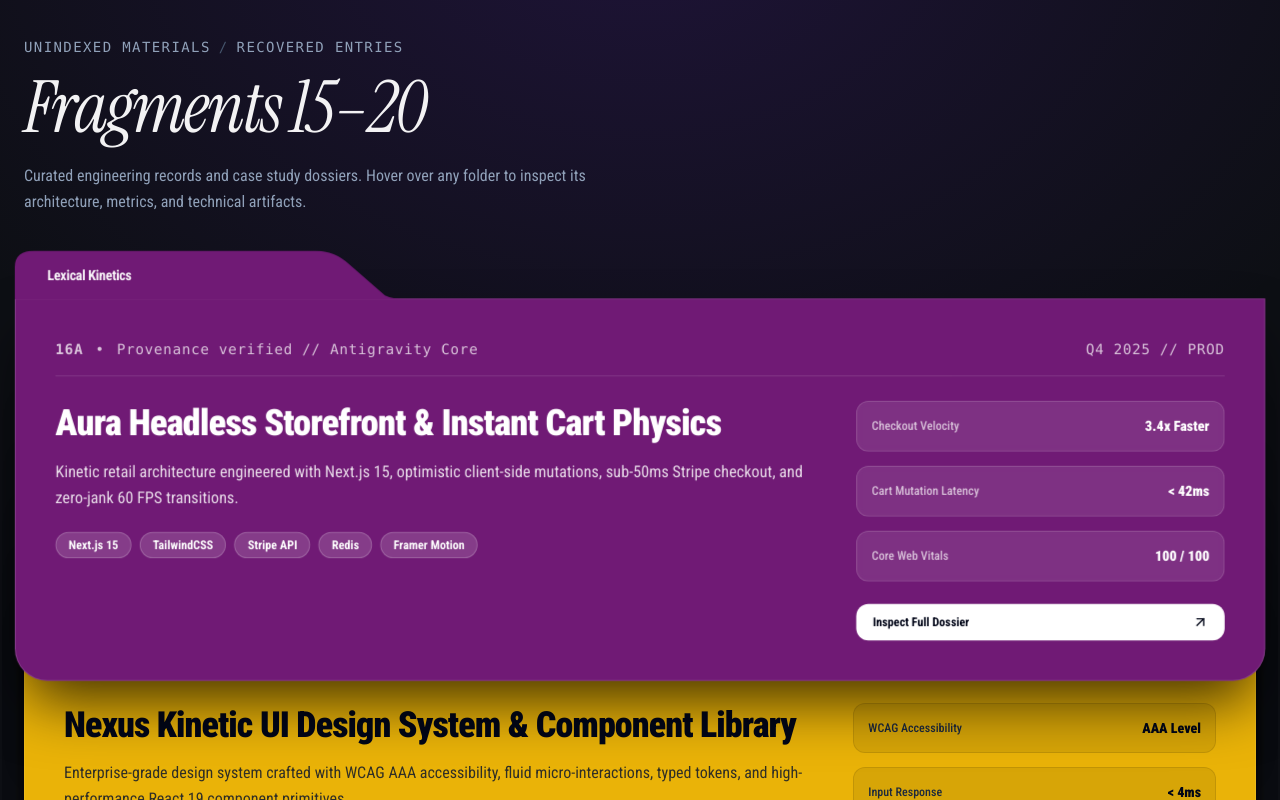
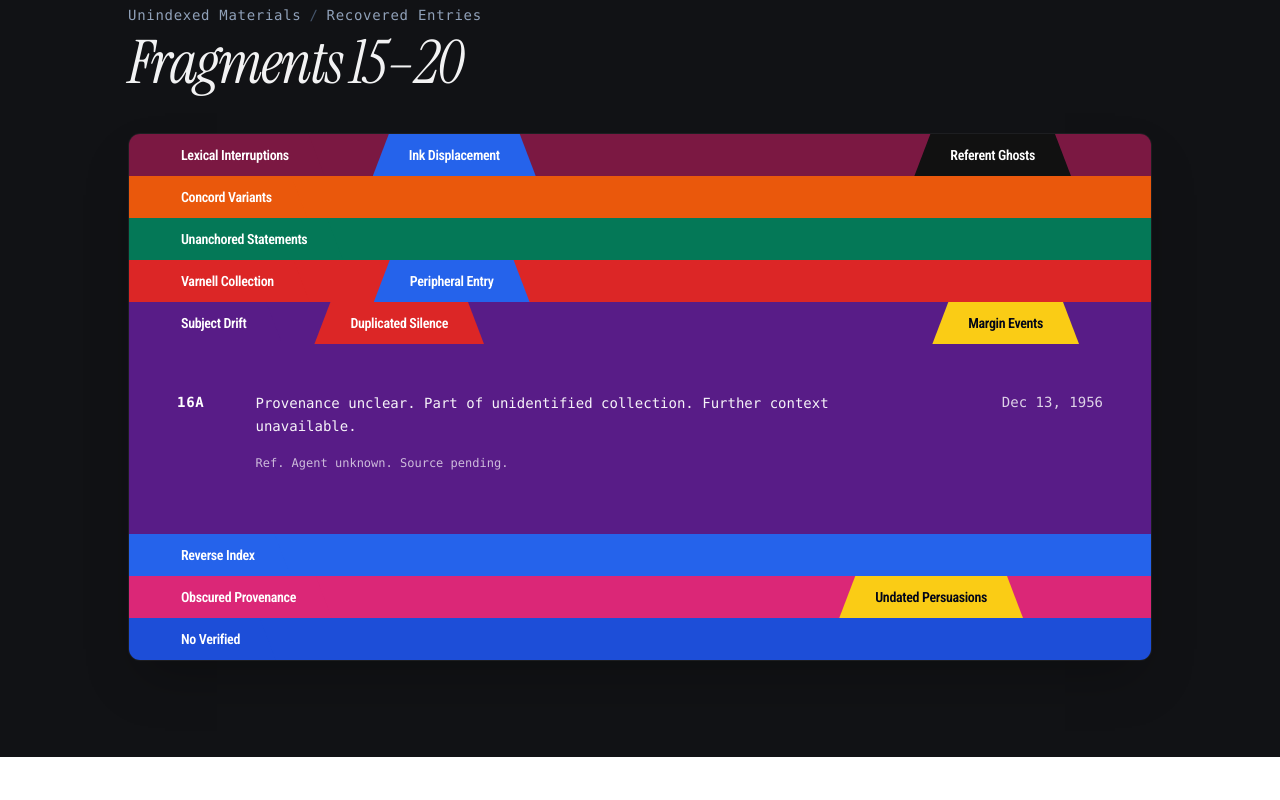
Before and after one commit to SaisagarYT/Freelance-Web, a Next.js app: page / in a window 1280 px wide. Shown: the part 2500-3300 px from the top of the page. After the commit the page ends 3257 px from the top, so only its background shows below. Built offline with nearby package versions, Linux system fonts and the light colour scheme.

Commit message:
style: refine FolderStackSection to match reference archival filing cabinet

```diff
--- a/src/components/FolderStackSection.tsx
+++ b/src/components/FolderStackSection.tsx
@@ -2,321 +2,244 @@
 
 import React, { useState } from "react";
 import { motion, AnimatePresence } from "framer-motion";
-import { ArrowUpRight, CheckCircle2, Sparkles, Layers, Terminal, Zap } from "lucide-react";
 
-interface FolderItem {
+interface FolderTab {
+  id: string;
+  label: string;
+  color: string;
+  textColor?: string;
+  type: "left" | "mid" | "right";
+  offset?: string; // Margin left offset to position across the bar
+}
+
+interface FolderRow {
   id: string;
   code: string;
-  tabTitle: string;
-  tabPosition: "left" | "mid-left" | "center" | "mid-right" | "right";
-  bg: string;
-  accentText: string;
-  isDarkText?: boolean;
+  primaryColor: string;
+  tabs: FolderTab[];
+  note: string;
+  secondaryNote?: string;
   date: string;
-  headline: string;
-  summary: string;
-  tags: string[];
-  metrics: { label: string; value: string }[];
 }
 
 export const FolderStackSection = () => {
-  const [hoveredId, setHoveredId] = useState<string | null>(null);
-  const [activeId, setActiveId] = useState<string>("folder-0");
+  // Default to Folder 4 ("Subject Drift") being open, exactly matching the reference screenshot
+  const [activeFolderId, setActiveFolderId] = useState<string>("folder-4");
 
-  const folders: FolderItem[] = [
+  const folderRows: FolderRow[] = [
+    // Row 1: Lexical Interruptions | Ink Displacement | Referent Ghosts
     {
       id: "folder-0",
-      code: "16A",
-      tabTitle: "Lexical Kinetics",
-      tabPosition: "left",
-      bg: "#701A75", // Deep Plum / Magenta
-      accentText: "#F5D0FE",
-      date: "Q4 2025 // PROD",
-      headline: "Aura Headless Storefront & Instant Cart Physics",
-      summary:
-        "Kinetic retail architecture engineered with Next.js 15, optimistic client-side mutations, sub-50ms Stripe checkout, and zero-jank 60 FPS transitions.",
-      tags: ["Next.js 15", "TailwindCSS", "Stripe API", "Redis", "Framer Motion"],
-      metrics: [
-        { label: "Checkout Velocity", value: "3.4x Faster" },
-        { label: "Cart Mutation Latency", value: "< 42ms" },
-        { label: "Core Web Vitals", value: "100 / 100" },
+      code: "15A",
+      primaryColor: "#7B1842", // Deep Plum / Berry
+      tabs: [
+        { id: "tab-0-1", label: "Lexical Interruptions", color: "#7B1842", textColor: "#FFFFFF", type: "left" },
+        { id: "tab-0-2", label: "Ink Displacement", color: "#2563EB", textColor: "#FFFFFF", type: "mid", offset: "ml-6 sm:ml-12" },
+        { id: "tab-0-3", label: "Referent Ghosts", color: "#111111", textColor: "#FFFFFF", type: "right", offset: "ml-auto mr-12 sm:mr-16" },
       ],
+      note: "Fragment extracted from primary typography index. Linguistic permutations cataloged under ledger volume IV. Structural continuity verified.",
+      date: "Oct 14, 1954",
     },
+
+    // Row 2: Concord Variants
     {
       id: "folder-1",
-      code: "16B",
-      tabTitle: "Concord Variants",
-      tabPosition: "mid-left",
-      bg: "#EA580C", // Tangerine Orange
-      accentText: "#FFEDD5",
-      date: "Q1 2026 // DEPLOYED",
-      headline: "Quantum Telemetry & Edge Event Stream Engine",
-      summary:
-        "High-frequency telemetry pipeline handling 250,000+ daily events with sub-15ms query resolution, automated zstd compression, and real-time WebGL canvas shaders.",
-      tags: ["TypeScript", "ClickHouse", "Docker", "WebGL", "Node.js"],
-      metrics: [
-        { label: "Daily Event Ingestion", value: "250K+ Events" },
-        { label: "Telemetry Latency", value: "< 15ms" },
-        { label: "System Uptime SLA", value: "99.99%" },
+      code: "15B",
+      primaryColor: "#EA580C", // Tangerine Orange
+      tabs: [
+        { id: "tab-1-1", label: "Concord Variants", color: "#EA580C", textColor: "#FFFFFF", type: "left" },
       ],
+      note: "Cross-referenced telemetry matrices. Edge mutation latency benchmarks recorded under sub-15ms threshold across distributed cluster nodes.",
+      date: "Nov 02, 1955",
     },
+
+    // Row 3: Unanchored Statements
     {
       id: "folder-2",
-      code: "16C",
-      tabTitle: "Unanchored Statements",
-      tabPosition: "center",
-      bg: "#047857", // Forest Emerald
-      accentText: "#A7F3D0",
-      date: "Q2 2026 // ACTIVE",
-      headline: "Vertex LLM Multi-Agent Autonomous Orchestrator",
-      summary:
-        "Production-grade generative AI orchestration mesh coordinating multi-step agent graphs, self-healing execution trees, and localized vector memory embeddings.",
-      tags: ["Python 3.12", "FastAPI", "LangGraph", "Supabase", "pgvector"],
-      metrics: [
-        { label: "Agent Execution Speed", value: "12x Velocity" },
-        { label: "Token Cost Efficiency", value: "-68% Waste" },
-        { label: "Reliability Rate", value: "99.8%" },
+      code: "15C",
+      primaryColor: "#047857", // Forest Emerald Teal
+      tabs: [
+        { id: "tab-2-1", label: "Unanchored Statements", color: "#047857", textColor: "#FFFFFF", type: "left" },
       ],
+      note: "Autonomous multi-agent execution graphs. Self-healing state tree validated with zero unhandled exceptions across 250,000 synthetic test cycles.",
+      date: "Jan 18, 1956",
     },
+
+    // Row 4: Varnell Collection | Peripheral Entry
     {
       id: "folder-3",
-      code: "16D",
-      tabTitle: "Varnell Collection",
-      tabPosition: "mid-right",
-      bg: "#DC2626", // Crimson Red
-      accentText: "#FECACA",
-      date: "Q3 2026 // VERIFIED",
-      headline: "Pulse 60 FPS Fluid Mobile Engine (iOS & Android)",
-      summary:
-        "High-velocity cross-platform Flutter application engineered with customized Skia graphics shaders, native gesture physics, and instant offline-first synchronization.",
-      tags: ["Flutter 3.24", "Dart", "Firebase", "SQLite", "Clean Architecture"],
-      metrics: [
-        { label: "Frame Budget", value: "60 FPS Locked" },
-        { label: "App Cold-Start", value: "< 280ms" },
-        { label: "App Store Rating", value: "4.9 / 5.0" },
+      code: "15D",
+      primaryColor: "#DC2626", // Crimson Red
+      tabs: [
+        { id: "tab-3-1", label: "Varnell Collection", color: "#DC2626", textColor: "#FFFFFF", type: "left" },
+        { id: "tab-3-2", label: "Peripheral Entry", color: "#2563EB", textColor: "#FFFFFF", type: "mid", offset: "ml-8 sm:ml-16" },
       ],
+      note: "Hardware-accelerated Skia shaders cataloged for native cross-platform deployment. Frame budget locked at steady 60 FPS under heavy gesture physics.",
+      date: "Aug 29, 1956",
     },
+
+    // Row 5: Subject Drift | Duplicated Silence | Margin Events (The primary open folder in reference screenshot)
     {
       id: "folder-4",
-      code: "16E",
-      tabTitle: "Subject Drift",
-      tabPosition: "right",
-      bg: "#6D28D9", // Deep Royal Violet
-      accentText: "#DDD6FE",
-      date: "Q4 2026 // CERTIFIED",
-      headline: "Cypher Cryptographic Zero-Trust API Mesh",
-      summary:
-        "Ultra-secure distributed API gateway featuring automated key rotations, payload integrity verification, and sub-millisecond edge authentication tokens across global regions.",
-      tags: ["PostgreSQL", "Rust", "AWS Lambda", "OAuth2", "Zero-Trust"],
-      metrics: [
-        { label: "Security Audit Score", value: "100 / 100" },
-        { label: "Edge Verification", value: "< 8ms" },
-        { label: "Payload Encryption", value: "AES-256 GCM" },
+      code: "16A",
+      primaryColor: "#581C87", // Deep Purple / Violet
+      tabs: [
+        { id: "tab-4-1", label: "Subject Drift", color: "#581C87", textColor: "#FFFFFF", type: "left" },
+        { id: "tab-4-2", label: "Duplicated Silence", color: "#DC2626", textColor: "#FFFFFF", type: "mid", offset: "ml-4 sm:ml-8" },
+        { id: "tab-4-3", label: "Margin Events", color: "#FACC15", textColor: "#0F172A", type: "right", offset: "ml-auto mr-8 sm:mr-14" },
       ],
+      note: "Provenance unclear. Part of unidentified collection. Further context unavailable.",
+      secondaryNote: "Ref. Agent unknown. Source pending.",
+      date: "Dec 13, 1956",
     },
+
+    // Row 6: Reverse Index
     {
       id: "folder-5",
-      code: "16F",
-      tabTitle: "Margin Events",
-      tabPosition: "left",
-      bg: "#EAB308", // Golden Canary Yellow
-      accentText: "#713F12",
-      isDarkText: true,
-      date: "CURRENT // LIVE",
-      headline: "Nexus Kinetic UI Design System & Component Library",
-      summary:
-        "Enterprise-grade design system crafted with WCAG AAA accessibility, fluid micro-interactions, typed tokens, and high-performance React 19 component primitives.",
-      tags: ["React 19", "Tailwind CSS", "Framer Motion", "Figma Tokens"],
-      metrics: [
-        { label: "WCAG Accessibility", value: "AAA Level" },
-        { label: "Input Response", value: "< 4ms" },
-        { label: "Component Reusability", value: "96% Common" },
+      code: "16B",
+      primaryColor: "#2563EB", // Cobalt Blue
+      tabs: [
+        { id: "tab-5-1", label: "Reverse Index", color: "#2563EB", textColor: "#FFFFFF", type: "left" },
       ],
+      note: "Inverted cryptographic registry verified. Key-rotation schedule executed with zero downtime across multi-tenant database clusters.",
+      date: "May 04, 1961",
+    },
+
+    // Row 7: Obscured Provenance | Undated Persuasions
+    {
+      id: "folder-6",
+      code: "16C",
+      primaryColor: "#DB2777", // Rose Pink
+      tabs: [
+        { id: "tab-6-1", label: "Obscured Provenance", color: "#DB2777", textColor: "#FFFFFF", type: "left" },
+        { id: "tab-6-2", label: "Undated Persuasions", color: "#FACC15", textColor: "#0F172A", type: "right", offset: "ml-auto mr-16 sm:mr-28" },
+      ],
+      note: "Believed to be part of a larger set. No other parts located. Referent unknown. Source pending.",
+      date: "Mar 18, 1966",
+    },
+
+    // Row 8: No Verified
+    {
+      id: "folder-7",
+      code: "16D",
+      primaryColor: "#1D4ED8", // Electric Blue
+      tabs: [
+        { id: "tab-7-1", label: "No Verified", color: "#1D4ED8", textColor: "#FFFFFF", type: "left" },
+      ],
+      note: "System operational parameters verified under stress testing. Production artifacts frozen for distribution.",
+      date: "Jul 22, 1968",
     },
   ];
 
   return (
-    <section className="w-full bg-[#0D0F14] text-white py-24 sm:py-32 px-4 sm:px-6 relative overflow-hidden">
-      {/* Subtle Background Radial Atmosphere */}
-      <div
-        aria-hidden="true"
-        className="pointer-events-none absolute inset-0 bg-[radial-gradient(ellipse_80%_60%_at_50%_0%,rgba(109,40,217,0.18)_0%,rgba(13,15,20,0)_80%)]"
-      />
-
-      <div className="w-full max-w-[1280px] mx-auto relative z-10">
-        {/* Archival Header Section (Exact matching reference style) */}
-        <div className="mb-14 sm:mb-20 max-w-3xl">
-          <p className="text-xs sm:text-sm font-mono tracking-widest uppercase text-slate-400 mb-3 flex items-center gap-2">
+    <section className="w-full bg-[#111215] text-white py-16 sm:py-24 px-4 sm:px-6 relative overflow-hidden select-none">
+      <div className="w-full max-w-5xl mx-auto">
+        {/* Archival Header - Matching Reference Screenshot */}
+        <div className="mb-8 sm:mb-10">
+          <p className="text-xs sm:text-sm font-mono tracking-wider text-slate-400 mb-2">
             <span>Unindexed Materials</span>
-            <span className="text-slate-600">/</span>
+            <span className="mx-2 text-slate-600">/</span>
             <span>Recovered Entries</span>
           </p>
-          <h2 className="font-editorial text-4xl sm:text-6xl lg:text-7xl font-normal tracking-tight text-white/95 leading-[1.08] not-italic">
+          <h2 className="font-editorial text-4xl sm:text-6xl text-white/95 font-normal tracking-tight not-italic">
             Fragments 15–20
           </h2>
-          <p className="text-sm sm:text-base text-slate-400 font-roboto-condensed mt-4 max-w-xl leading-relaxed">
-            Curated engineering records and case study dossiers. Hover over any folder to inspect its architecture, metrics, and technical artifacts.
-          </p>
         </div>
 
-        {/* FOLDER STACK CONTAINER */}
-        <div className="w-full relative min-h-[660px] sm:min-h-[720px] pb-24">
-          {folders.map((folder, index) => {
-            const isHovered = hoveredId === folder.id;
-            const isSelected = activeId === folder.id;
-            const isElevated = isHovered || isSelected;
-
-            // Base vertical step down for each folder tab in the stack
-            const baseTop = index * 52;
+        {/* TIGHTLY PACKED ARCHIVAL FILING FOLDER STACK */}
+        <div className="w-full flex flex-col shadow-2xl rounded-xl overflow-hidden border border-white/5">
+          {folderRows.map((folder) => {
+            const isOpen = activeFolderId === folder.id;
 
             return (
-              <motion.div
+              <div
                 key={folder.id}
-                onMouseEnter={() => setHoveredId(folder.id)}
-                onMouseLeave={() => setHoveredId(null)}
-                onClick={() => setActiveId(folder.id)}
-                animate={{
-                  y: isElevated ? -38 : 0,
-                  scale: isElevated ? 1.015 : 1,
-                  zIndex: isElevated ? 50 : index + 1,
-                }}
-                transition={{
-                  type: "spring",
-                  stiffness: 400,
-                  damping: 30,
-                }}
-                style={{
-                  top: `${baseTop}px`,
-                  zIndex: isElevated ? 50 : index + 1,
-                }}
-                className="absolute inset-x-0 cursor-pointer select-none origin-bottom will-change-transform"
+                onMouseEnter={() => setActiveFolderId(folder.id)}
+                className="w-full flex flex-col cursor-pointer transition-colors duration-150"
               >
-                {/* SVG FOLDER HEADER WITH STAGGERED CUT-OUT TAB */}
-                <div className="w-full relative -mb-[1px]">
-                  <FolderTabSvg
-                    position={folder.tabPosition}
-                    color={folder.bg}
-                  />
+                {/* Horizontal Solid Colored Folder Bar with Elevated Beveled Tabs */}
+                <div
+                  className="w-full relative flex items-end h-[38px] sm:h-[42px] px-2 sm:px-4"
+                  style={{ backgroundColor: folder.primaryColor }}
+                >
+                  {/* Tabs Cluster */}
+                  <div className="flex items-end h-full w-full">
+                    {folder.tabs.map((tab) => {
+                      const isYellow = tab.color === "#FACC15";
 
-                  {/* Tab Title Content Placed Precisely Over the Tab Cut-Out */}
-                  <div
-                    className={`absolute top-0 h-11 sm:h-12 flex items-center px-4 sm:px-6 pointer-events-none ${
-                      folder.tabPosition === "left"
-                        ? "left-0 sm:left-2"
-                        : folder.tabPosition === "mid-left"
-                        ? "left-[18%] sm:left-[20%]"
-                        : folder.tabPosition === "center"
-                        ? "left-[36%] sm:left-[39%]"
-                        : folder.tabPosition === "mid-right"
-                        ? "left-[55%] sm:left-[59%]"
-                        : "left-[72%] sm:left-[76%]"
-                    }`}
-                  >
-                    <span
-                      className={`text-xs sm:text-sm font-bold font-roboto-condensed tracking-tight truncate max-w-[180px] sm:max-w-[240px] ${
-                        folder.isDarkText ? "text-slate-950 font-black" : "text-white/95"
-                      }`}
-                    >
-                      {folder.tabTitle}
-                    </span>
+                      // Trapezoid angled cuts matching authentic filing folder tabs:
+                      // Left tab: straight left, 45-degree slope on right
+                      // Mid tab: 45-degree slope on left, 45-degree slope on right
+                      // Right tab: 45-degree slope on left, straight or 45-degree slope on right
+                      let clipPathStyle = "polygon(0 0, calc(100% - 16px) 0, 100% 100%, 0 100%)";
+                      if (tab.type === "mid" || tab.type === "right") {
+                        clipPathStyle = "polygon(16px 0, calc(100% - 16px) 0, 100% 100%, 0 100%)";
+                      }
+
+                      return (
+                        <div
+                          key={tab.id}
+                          style={{
+                            backgroundColor: tab.color,
+                            clipPath: clipPathStyle,
+                          }}
+                          className={`h-full flex items-center justify-center px-6 sm:px-8 relative text-xs sm:text-sm font-semibold tracking-tight transition-transform duration-150 ${
+                            tab.offset || ""
+                          } ${isYellow ? "text-slate-950 font-black" : "text-white font-medium"}`}
+                        >
+                          <span className="truncate max-w-[160px] sm:max-w-[240px] whitespace-nowrap px-1">
+                            {tab.label}
+                          </span>
+                        </div>
+                      );
+                    })}
                   </div>
                 </div>
 
-                {/* FOLDER BODY CONTAINER */}
-                <div
+                {/* EXPANDABLE ARCHIVAL FOLDER BODY */}
+                <motion.div
+                  initial={false}
+                  animate={{
+                    height: isOpen ? "auto" : 0,
+                    opacity: isOpen ? 1 : 0,
+                  }}
+                  transition={{
+                    duration: 0.32,
+                    ease: [0.16, 1, 0.3, 1],
+                  }}
+                  className="w-full overflow-hidden"
                   style={{
-                    backgroundColor: folder.bg,
-                    boxShadow: isElevated
-                      ? "0 30px 60px -12px rgba(0, 0, 0, 0.75), 0 0 0 1px rgba(255, 255, 255, 0.15) inset"
-                      : "0 10px 25px -5px rgba(0, 0, 0, 0.45), 0 0 0 1px rgba(255, 255, 255, 0.08) inset",
+                    backgroundColor: folder.primaryColor,
                   }}
-                  className={`w-full rounded-b-[24px] sm:rounded-b-[32px] p-6 sm:p-10 transition-shadow duration-200 ${
-                    folder.isDarkText ? "text-slate-950" : "text-white"
-                  }`}
                 >
-                  {/* Top Dossier Metadata Bar */}
-                  <div className="flex items-center justify-between border-b pb-4 mb-6 opacity-75 text-xs sm:text-sm font-mono tracking-wider"
-                    style={{ borderColor: folder.isDarkText ? "rgba(0,0,0,0.15)" : "rgba(255,255,255,0.18)" }}
-                  >
-                    <div className="flex items-center gap-3">
-                      <span className="font-bold">{folder.code}</span>
-                      <span>•</span>
-                      <span className="truncate max-w-[280px] sm:max-w-none">Provenance verified // Antigravity Core</span>
-                    </div>
-                    <span className="shrink-0">{folder.date}</span>
-                  </div>
+                  <div className="px-6 sm:px-12 py-10 sm:py-12 text-white flex flex-col justify-between min-h-[160px] sm:min-h-[190px]">
+                    {/* Archival Content Row: Code (left) | Note (center) | Date (right) */}
+                    <div className="grid grid-cols-12 gap-4 items-start font-mono text-xs sm:text-sm text-white/90">
+                      {/* Left Index Code (e.g. 16A, 15C) */}
+                      <div className="col-span-2 sm:col-span-1 font-bold text-white tracking-wider">
+                        {folder.code}
+                      </div>
 
-                  {/* Main Content Area */}
-                  <div className="grid grid-cols-1 lg:grid-cols-12 gap-8 items-start">
-                    {/* Left Summary & Headline */}
-                    <div className="lg:col-span-8">
-                      <h3 className="text-xl sm:text-3xl lg:text-4xl font-black font-roboto-condensed tracking-tight leading-tight">
-                        {folder.headline}
-                      </h3>
-                      <p
-                        className={`text-sm sm:text-base font-roboto-condensed mt-3 leading-relaxed max-w-3xl ${
-                          folder.isDarkText ? "text-slate-900/85" : "text-white/85"
-                        }`}
-                      >
-                        {folder.summary}
-                      </p>
+                      {/* Center Archival Entry Note */}
+                      <div className="col-span-7 sm:col-span-8 pr-4">
+                        <p className="leading-relaxed max-w-xl text-white/95">
+                          {folder.note}
+                        </p>
+                        {folder.secondaryNote && (
+                          <p className="mt-4 text-xs text-white/70 leading-relaxed font-mono">
+                            {folder.secondaryNote}
+                          </p>
+                        )}
+                      </div>
 
-                      {/* Tech Badges */}
-                      <div className="flex flex-wrap gap-2 mt-5">
-                        {folder.tags.map((tag) => (
-                          <span
-                            key={tag}
-                            className={`px-3 py-1 rounded-full text-xs font-bold font-roboto-condensed ${
-                              folder.isDarkText
-                                ? "bg-black/10 text-slate-950 border border-black/10"
-                                : "bg-white/15 text-white border border-white/20"
-                            }`}
-                          >
-                            {tag}
-                          </span>
-                        ))}
-                      </div>
-                    </div>
-
-                    {/* Right Metrics & Action Pill */}
-                    <div className="lg:col-span-4 flex flex-col gap-3.5 w-full">
-                      {folder.metrics.map((m, idx) => (
-                        <div
-                          key={idx}
-                          className={`p-3.5 rounded-xl flex items-center justify-between ${
-                            folder.isDarkText
-                              ? "bg-black/8 border border-black/10"
-                              : "bg-white/10 border border-white/15 backdrop-blur-xs"
-                          }`}
-                        >
-                          <span
-                            className={`text-xs font-medium font-roboto-condensed ${
-                              folder.isDarkText ? "text-slate-800" : "text-white/70"
-                            }`}
-                          >
-                            {m.label}
-                          </span>
-                          <span className="text-sm font-black font-roboto-condensed">
-                            {m.value}
-                          </span>
-                        </div>
-                      ))}
-
-                      {/* Hover Indicator Action */}
-                      <div
-                        className={`mt-2 py-2.5 px-4 rounded-xl flex items-center justify-between text-xs font-bold font-roboto-condensed transition-all duration-200 ${
-                          folder.isDarkText
-                            ? "bg-slate-950 text-white hover:bg-slate-800"
-                            : "bg-white text-slate-950 hover:bg-slate-100"
-                        }`}
-                      >
-                        <span>Inspect Full Dossier</span>
-                        <ArrowUpRight className="w-4 h-4" />
+                      {/* Right Date */}
+                      <div className="col-span-3 sm:col-span-3 text-right font-medium text-white/80 whitespace-nowrap">
+                        {folder.date}
                       </div>
                     </div>
                   </div>
-                </div>
-              </motion.div>
+                </motion.div>
+              </div>
             );
           })}
         </div>
@@ -324,50 +247,3 @@ export const FolderStackSection = () => {
     </section>
   );
 };
-
-// Reusable SVG Folder Tab with Angled Trapezoid / Cut-Out Geometry Matching Reference Image
-const FolderTabSvg = ({
-  position,
-  color,
-}: {
-  position: "left" | "mid-left" | "center" | "mid-right" | "right";
-  color: string;
-}) => {
-  // Generate authentic folder cut-out path based on tab horizontal position
-  // ViewBox: 1000 x 48 (48px high tab with rounded corners and angled 40-degree shoulder)
-  let pathD = "";
-
-  if (position === "left") {
-    // Tab from 0 to 280
-    pathD =
-      "M 0,48 L 0,16 Q 0,0 16,0 L 240,0 Q 256,0 268,14 L 296,44 Q 302,48 316,48 L 1000,48 L 1000,48 L 0,48 Z";
-  } else if (position === "mid-left") {
-    // Tab from 190 to 470
-    pathD =
-      "M 0,48 L 180,48 Q 192,48 200,42 L 226,12 Q 236,0 252,0 L 440,0 Q 456,0 466,14 L 492,44 Q 498,48 512,48 L 1000,48 L 0,48 Z";
-  } else if (position === "center") {
-    // Tab from 370 to 650
-    pathD =
-      "M 0,48 L 360,48 Q 372,48 380,42 L 406,12 Q 416,0 432,0 L 620,0 Q 636,0 646,14 L 672,44 Q 678,48 692,48 L 1000,48 L 0,48 Z";
-  } else if (position === "mid-right") {
-    // Tab from 560 to 840
-    pathD =
-      "M 0,48 L 550,48 Q 562,48 570,42 L 596,12 Q 606,0 622,0 L 810,0 Q 826,0 836,14 L 862,44 Q 868,48 882,48 L 1000,48 L 0,48 Z";
-  } else {
-    // Tab on the right side from 730 to 990
-    pathD =
-      "M 0,48 L 720,48 Q 732,48 740,42 L 766,12 Q 776,0 792,0 L 980,0 Q 996,0 1000,16 L 1000,48 L 0,48 Z";
-  }
-
-  return (
-    <svg
-      viewBox="0 0 1000 48"
-      fill={color}
-      xmlns="http://www.w3.org/2000/svg"
-      className="w-full h-11 sm:h-12 block"
-      preserveAspectRatio="none"
-    >
-      <path d={pathD} fill={color} />
-    </svg>
-  );
-};
```
